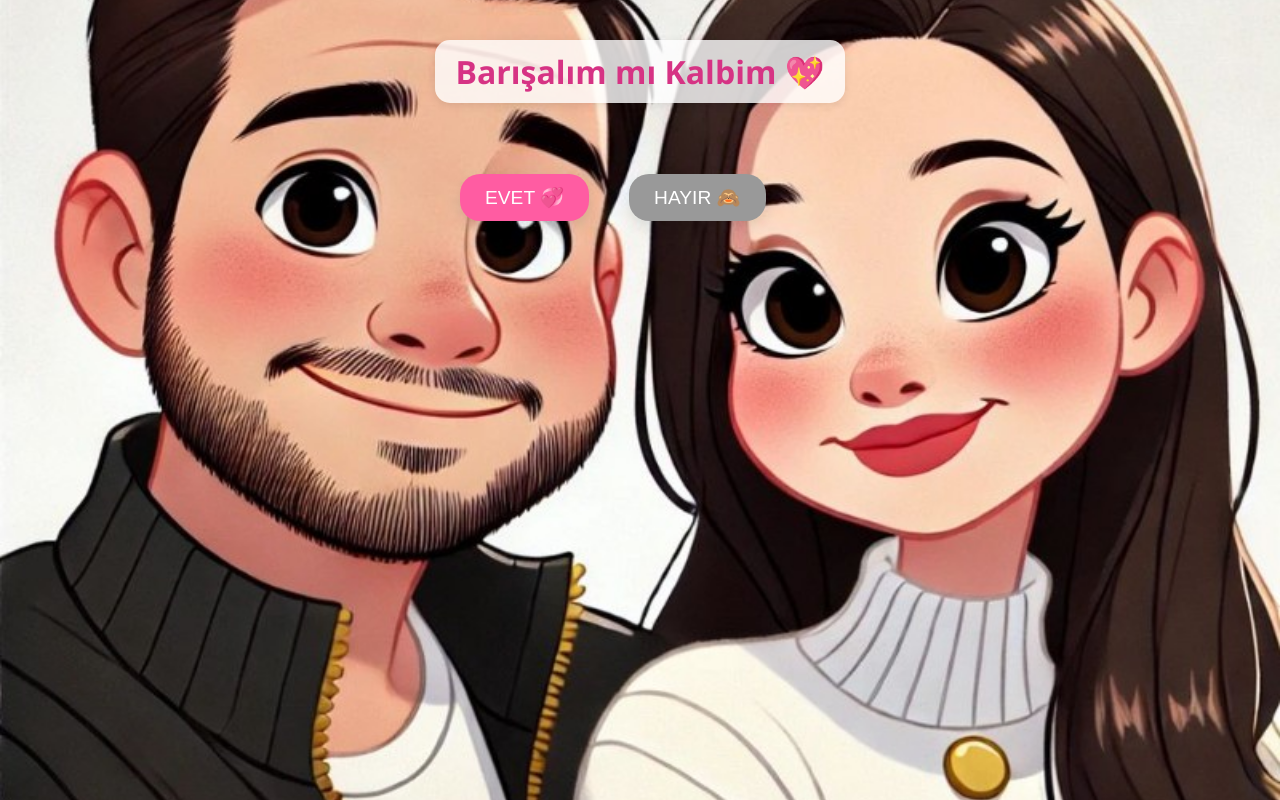
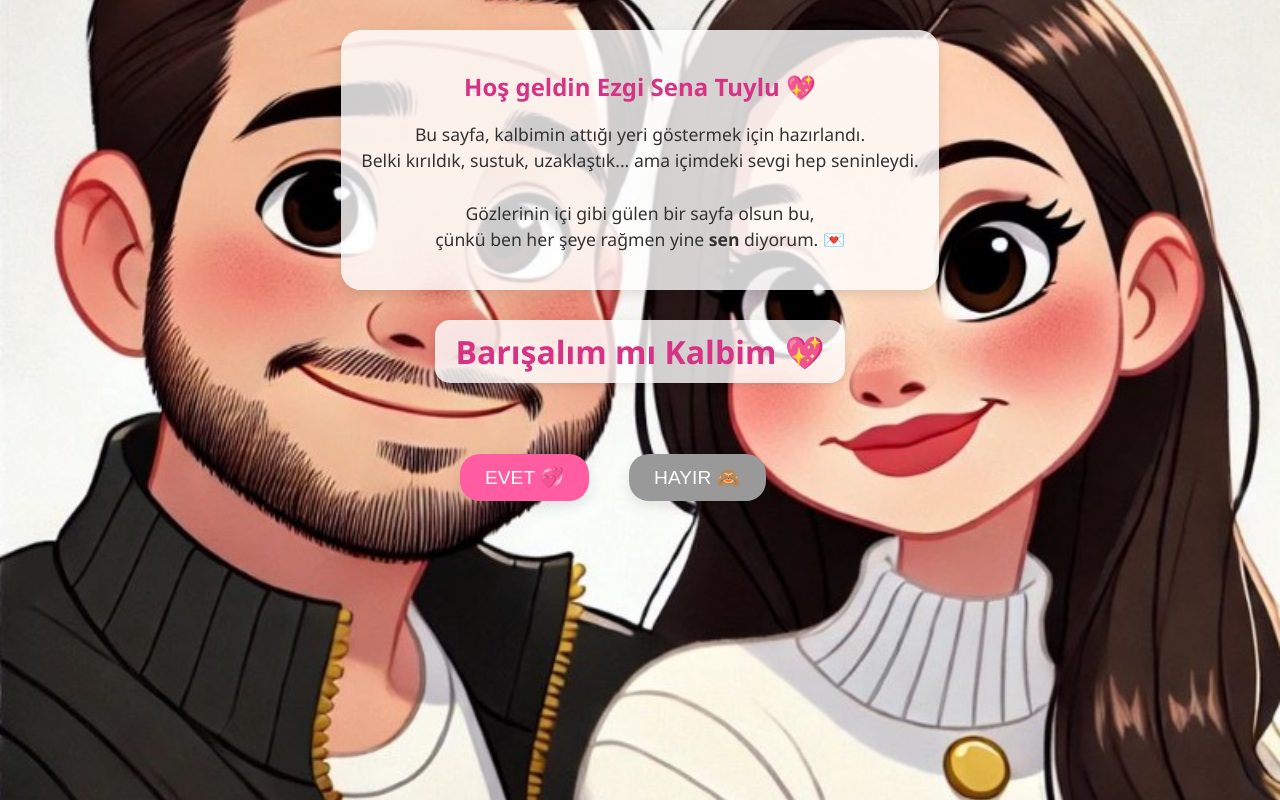
Before and after one commit to mtalhakaya/baris-sayfam, a plain HTML site: page index.html in a window 1280 px wide. Drawn offline with Linux system fonts and the light colour scheme.

Commit message:
Update index.html

```diff
--- a/index.html
+++ b/index.html
@@ -24,10 +24,31 @@
       position: relative;
     }
 
+    .welcome {
+      margin-top: 30px;
+      text-align: center;
+      background: rgba(255, 255, 255, 0.8);
+      padding: 20px;
+      border-radius: 20px;
+      max-width: 600px;
+      box-shadow: 0 4px 12px rgba(0,0,0,0.1);
+    }
+
+    .welcome h2 {
+      color: #d63384;
+      margin-bottom: 10px;
+    }
+
+    .welcome p {
+      font-size: 1.1em;
+      color: #333;
+      line-height: 1.5;
+    }
+
     h1 {
       font-size: 2em;
       color: #d63384;
-      margin-top: 40px;
+      margin-top: 30px;
       text-align: center;
       background-color: rgba(255, 255, 255, 0.8);
       padding: 10px 20px;
@@ -130,6 +151,16 @@
 </head>
 <body>
 
+  <div class="welcome">
+    <h2>Hoş geldin Ezgi Sena Tuylu 💖</h2>
+    <p>
+      Bu sayfa, kalbimin attığı yeri göstermek için hazırlandı.<br>
+      Belki kırıldık, sustuk, uzaklaştık... ama içimdeki sevgi hep seninleydi.<br><br>
+      Gözlerinin içi gibi gülen bir sayfa olsun bu,<br>
+      çünkü ben her şeye rağmen yine <strong>sen</strong> diyorum. 💌
+    </p>
+  </div>
+
   <h1>Barışalım mı Kalbim 💖</h1>
 
   <div id="buttons">
```
